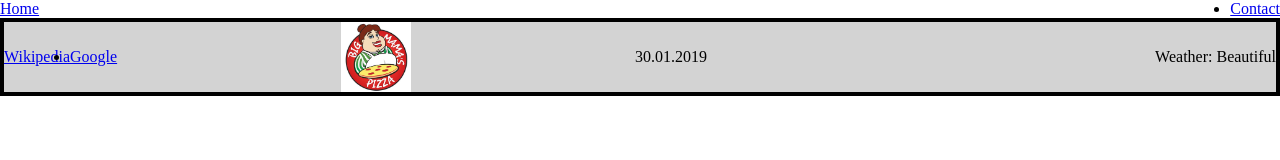
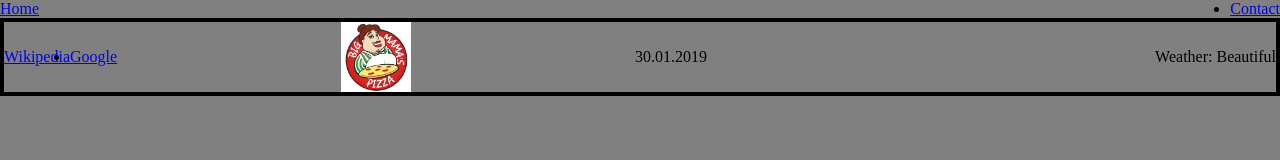
Before and after one commit to Frosina-Marinoska/PO-Class-06, a plain HTML site: page index.html in a window 1280 px wide. Drawn offline with Linux system fonts and the light colour scheme.

Commit message:
add background color

```diff
--- a/style.css
+++ b/style.css
@@ -2,6 +2,10 @@
 *{
 	padding: 0;
 	margin: 0;
+}
+
+body{
+	background-color: grey;
 }
 
 aside{
@@ -9,7 +13,6 @@ aside{
 	align-items: center;
 	justify-content: space-between;
 	border:solid 4px black;
-	background-color: lightgrey;
 }
 
 ul{
```
